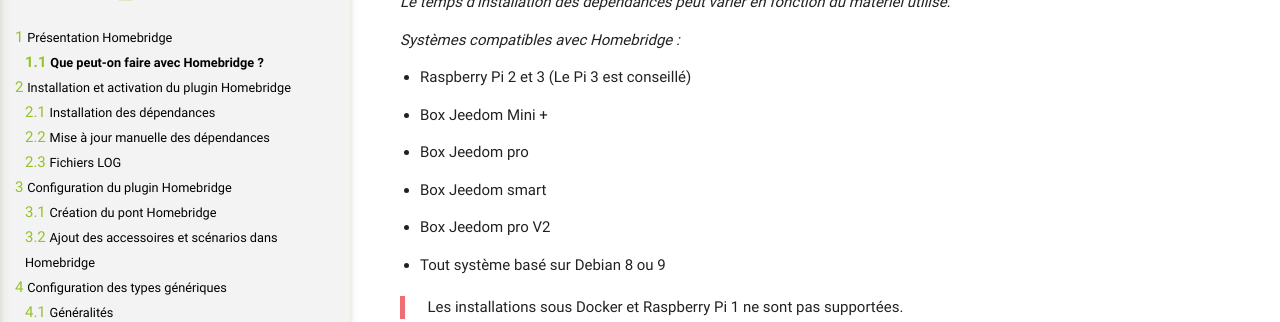
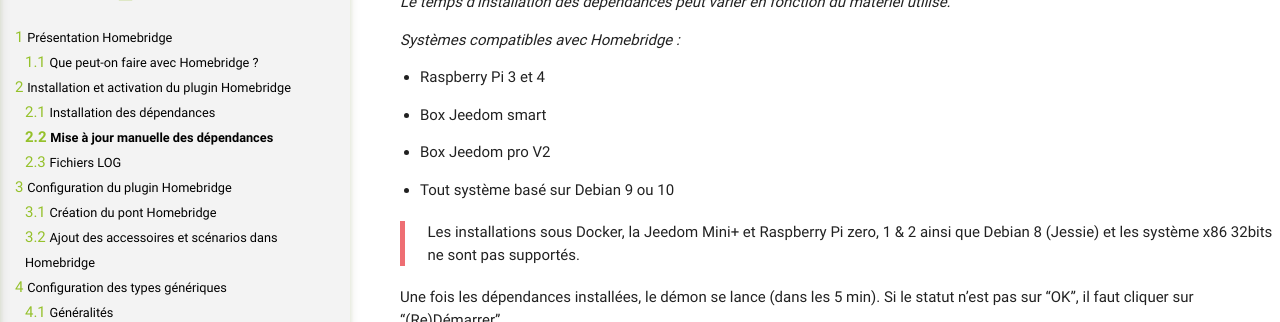
Before and after one commit to NebzHB/jeedom_docs, a Jekyll site: the page built from plugins/homebridge/fr_FR/index.md, in a window 1280 px wide and 900 px high, scrolled down 4359 px, cut to the strip 192-514 px from the top of the window. Built offline with Jekyll 4.4.1, drawn with Linux system fonts in a browser that asks for light colours; our own code applies the rules of GitHub Pages for plain Markdown files.

Commit message:
Update index.md

```diff
--- a/plugins/homebridge/fr_FR/index.md
+++ b/plugins/homebridge/fr_FR/index.md
@@ -62,20 +62,16 @@
 
 *Systèmes compatibles avec Homebridge :*
 
-* Raspberry Pi 2 et 3 (Le Pi 3 est conseillé)
-
-* Box Jeedom Mini +
-
-* Box Jeedom pro
+* Raspberry Pi 3 et 4
 
 * Box Jeedom smart
 
 * Box Jeedom pro V2
 
-* Tout système basé sur Debian 8 ou 9
+* Tout système basé sur Debian 9 ou 10
 
 
->Les installations sous Docker et Raspberry Pi 1 ne sont pas supportées.
+>Les installations sous Docker, la Jeedom Mini+ et Raspberry Pi zero, 1 & 2 ainsi que Debian 8 (Jessie) et les système x86 32bits ne sont pas supportés.
 
 Une fois les dépendances installées, le démon se lance (dans les 5 min). Si le statut n'est pas sur "OK", il faut cliquer sur "(Re)Démarrer".
 
```
